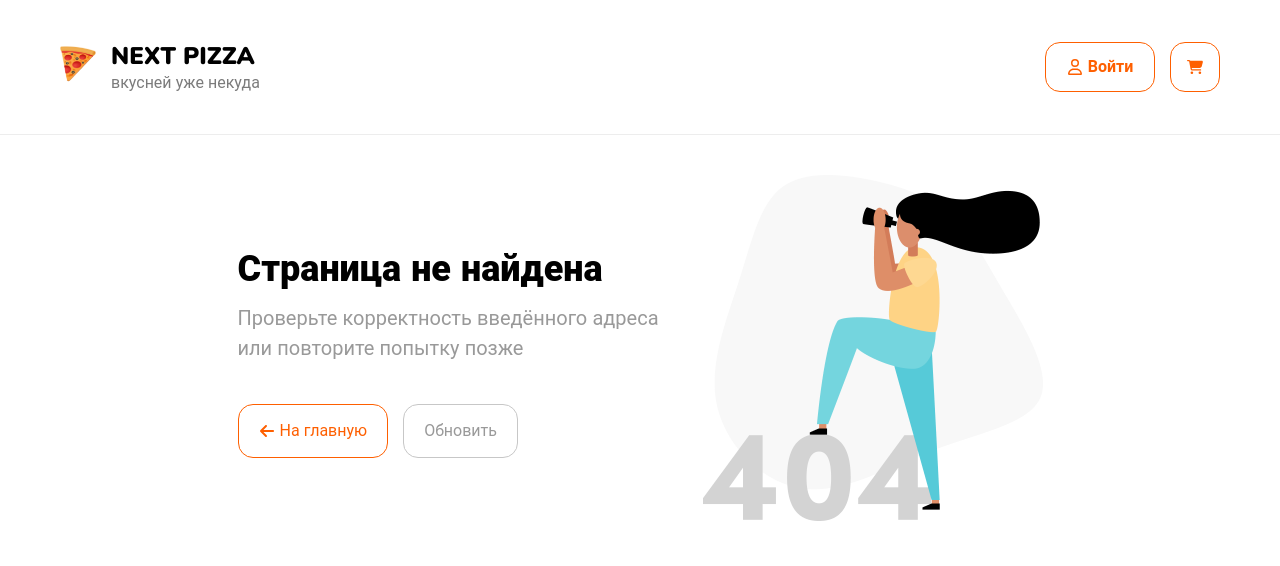
After one commit to aquamarinum/itivp, a PHP site: page /pages/notfound.html in a window 1280 px wide. The commit adds this page. Shown: the top 566 px of the page. Run offline with PHP 8.4, Linux system fonts and the light colour scheme.

Commit message:
rel: notfound page adaptive ready

```diff
--- a/css/app.css
+++ b/css/app.css
@@ -4,6 +4,7 @@
 @import "./filters.css";
 @import "./catalog.css";
 @import "./pagination.css";
+@import "./centerpage.css";
 
 .wrapper {
   transition: 0.3s;
--- /dev/null
+++ b/css/centerpage.css
@@ -0,0 +1,127 @@
+.center-intro {
+  width: 100%;
+  height: 100%;
+  display: flex;
+  justify-content: center;
+  align-items: center;
+}
+
+.center-intro-content {
+  max-width: 445px;
+  margin-right: 20px;
+}
+
+.center-intro-content h1 {
+  font-size: 2.25rem;
+  white-space: nowrap;
+}
+
+.center-intro-content p {
+  margin: 10px 0 40px;
+  color: #999999;
+  font-size: 1.25rem;
+  line-height: 150%;
+}
+
+.center-intro-content .buttons {
+  width: 100%;
+  display: flex;
+}
+
+.center-intro-content .buttons a {
+  transition: 0.3s;
+  padding: 14px 20px;
+  display: flex;
+  align-items: center;
+  background: #ffffff;
+  border: 1px solid #c7c7c7;
+  border-radius: 15px;
+}
+
+.center-intro-content .buttons a:hover {
+  cursor: pointer;
+  background: #c7c7c7;
+}
+
+.center-intro-content .buttons a:hover p {
+  color: #ffffff;
+}
+
+.center-intro-content .buttons a:active {
+  transform: translateY(5px);
+}
+
+.center-intro-content .buttons a svg {
+  width: 16px;
+  height: 16px;
+  fill: #999999;
+}
+
+.center-intro-content .buttons a p {
+  margin: 0;
+  color: #999999;
+  font-size: 1rem;
+}
+
+.center-intro-content .buttons .active {
+  margin-right: 15px;
+  border-color: #fe5f00;
+  color: #fe5f00;
+}
+
+.center-intro-content .buttons .active:hover {
+  background: #fe5f00;
+}
+
+.center-intro-content .buttons .active:hover p {
+  color: #ffffff;
+}
+
+.center-intro-content .buttons .active:hover svg {
+  fill: #ffffff;
+}
+
+.center-intro-content .buttons .active svg {
+  transition: 0.3s;
+  fill: #fe5f00;
+}
+
+.center-intro-content .buttons .active p {
+  margin-left: 5px;
+  color: #fe5f00;
+}
+
+.center-intro-image {
+  max-width: 340px;
+  width: 100%;
+}
+
+.center-intro-image img {
+  max-width: 100%;
+}
+
+@media screen and (max-width: 768px) {
+  .center-intro {
+    flex-direction: column;
+    align-items: center;
+  }
+  .center-intro-content {
+    margin-right: 0;
+    text-align: center;
+  }
+  .center-intro-content h1 {
+    margin-top: 40px;
+    white-space: normal;
+  }
+  .center-intro-content .buttons {
+    justify-content: center;
+    align-items: center;
+    flex-wrap: wrap;
+  }
+  .center-intro-content .buttons .active {
+    margin-bottom: 20px;
+  }
+  .center-intro-image {
+    order: -1;
+  }
+}
--- /dev/null
+++ b/pages/notfound.html
@@ -0,0 +1,73 @@
+<!DOCTYPE html>
+<html lang="en">
+  <head>
+    <meta charset="UTF-8" />
+    <meta name="viewport" content="width=device-width, initial-scale=1.0" />
+    <meta http-equiv="X-UA-Compatible" content="ie=edge" />
+    <meta name="theme-color" content="#ffffff" />
+    <meta name="description" content="Web site about pizza" />
+    <link rel="shortcut icon" href="../favicon.ico" type="image/x-icon" />
+    <link rel="stylesheet" href="../css/app.css" />
+    <link rel="preconnect" href="https://fonts.googleapis.com" />
+    <link rel="preconnect" href="https://fonts.gstatic.com" crossorigin />
+    <link
+      href="https://fonts.googleapis.com/css2?family=Nunito:ital,wght@0,200..1000;1,200..1000&display=swap"
+      rel="stylesheet"
+    />
+    <title>Next Pizza | Страница</title>
+  </head>
+  <body>
+    <header>
+      <a class="logo" href="../index.html">
+        <div class="logo-image">
+          <img src="../assets/img/logo.png" alt="pizza-logo" />
+        </div>
+        <div class="logo-content">
+          <h3>Next Pizza</h3>
+          <p>вкусней уже некуда</p>
+        </div>
+      </a>
+      <div class="account-block">
+        <button class="auth-btn">
+          <svg xmlns="http://www.w3.org/2000/svg" viewBox="0 0 448 512">
+            <path
+              d="M304 128a80 80 0 1 0 -160 0 80 80 0 1 0 160 0zM96 128a128 128 0 1 1 256 0A128 128 0 1 1 96 128zM49.3 464l349.5 0c-8.9-63.3-63.3-112-129-112l-91.4 0c-65.7 0-120.1 48.7-129 112zM0 482.3C0 383.8 79.8 304 178.3 304l91.4 0C368.2 304 448 383.8 448 482.3c0 16.4-13.3 29.7-29.7 29.7L29.7 512C13.3 512 0 498.7 0 482.3z"
+            />
+          </svg>
+          <p>Войти</p>
+        </button>
+        <button class="cart-btn">
+          <svg xmlns="http://www.w3.org/2000/svg" viewBox="0 0 576 512">
+            <path
+              d="M0 24C0 10.7 10.7 0 24 0L69.5 0c22 0 41.5 12.8 50.6 32l411 0c26.3 0 45.5 25 38.6 50.4l-41 152.3c-8.5 31.4-37 53.3-69.5 53.3l-288.5 0 5.4 28.5c2.2 11.3 12.1 19.5 23.6 19.5L488 336c13.3 0 24 10.7 24 24s-10.7 24-24 24l-288.3 0c-34.6 0-64.3-24.6-70.7-58.5L77.4 54.5c-.7-3.8-4-6.5-7.9-6.5L24 48C10.7 48 0 37.3 0 24zM128 464a48 48 0 1 1 96 0 48 48 0 1 1 -96 0zm336-48a48 48 0 1 1 0 96 48 48 0 1 1 0-96z"
+            />
+          </svg>
+        </button>
+      </div>
+    </header>
+    <div class="wrapper">
+      <div class="center-intro">
+        <div class="center-intro-content">
+          <h1>Страница не найдена</h1>
+          <p>
+            Проверьте корректность введённого адреса или повторите попытку позже
+          </p>
+          <div class="buttons">
+            <a class="active" href="../index.html">
+              <svg xmlns="http://www.w3.org/2000/svg" viewBox="0 0 448 512">
+                <path
+                  d="M9.4 233.4c-12.5 12.5-12.5 32.8 0 45.3l160 160c12.5 12.5 32.8 12.5 45.3 0s12.5-32.8 0-45.3L109.2 288 416 288c17.7 0 32-14.3 32-32s-14.3-32-32-32l-306.7 0L214.6 118.6c12.5-12.5 12.5-32.8 0-45.3s-32.8-12.5-45.3 0l-160 160z"
+                />
+              </svg>
+              <p>На главную</p>
+            </a>
+            <a href="./notfound.html"><p>Обновить</p></a>
+          </div>
+        </div>
+        <div class="center-intro-image">
+          <img src="../assets/img/not-found.png" alt="not-found-img" />
+        </div>
+      </div>
+    </div>
+  </body>
+</html>
```
Also changed, not shown: index.html (+5 -5 lines).
